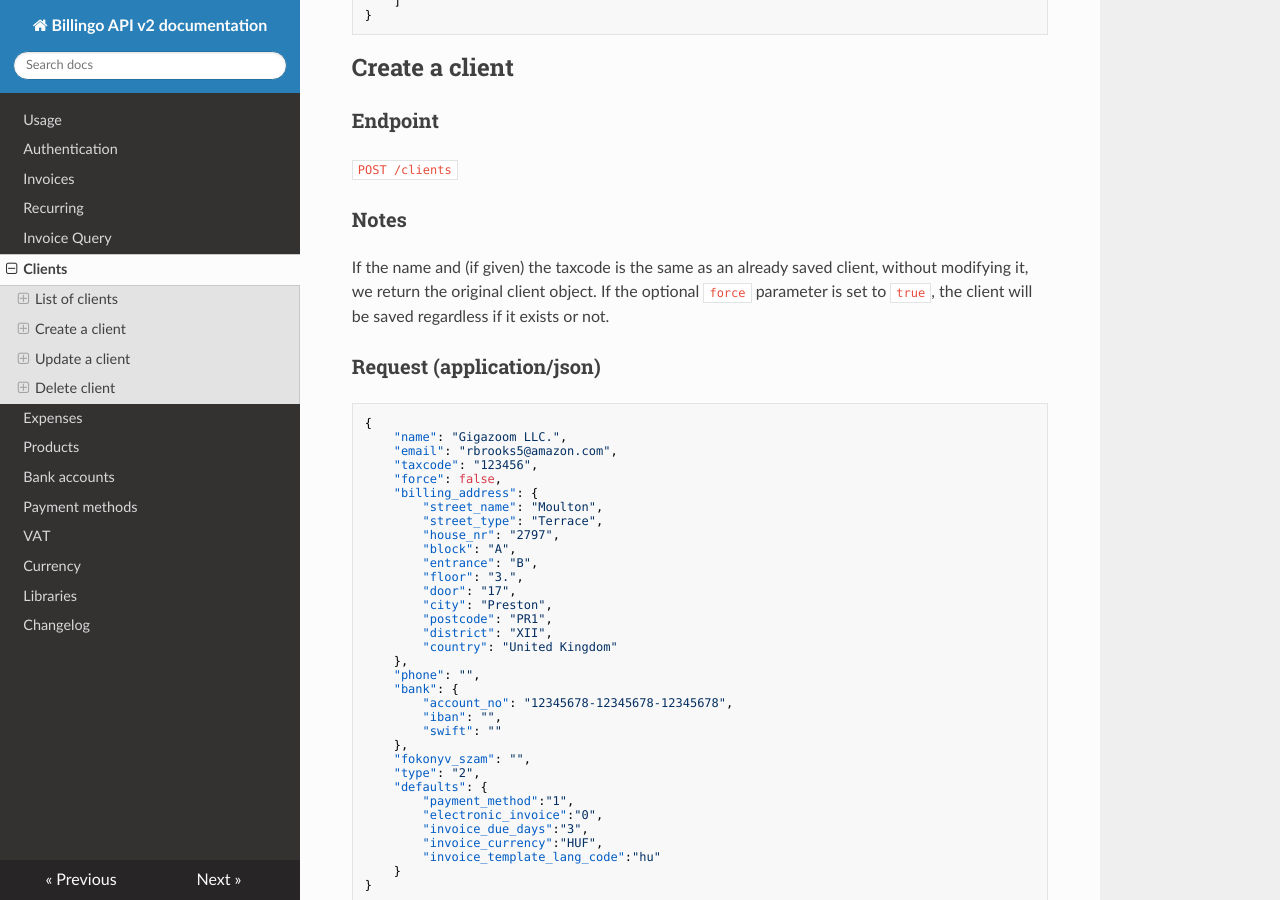
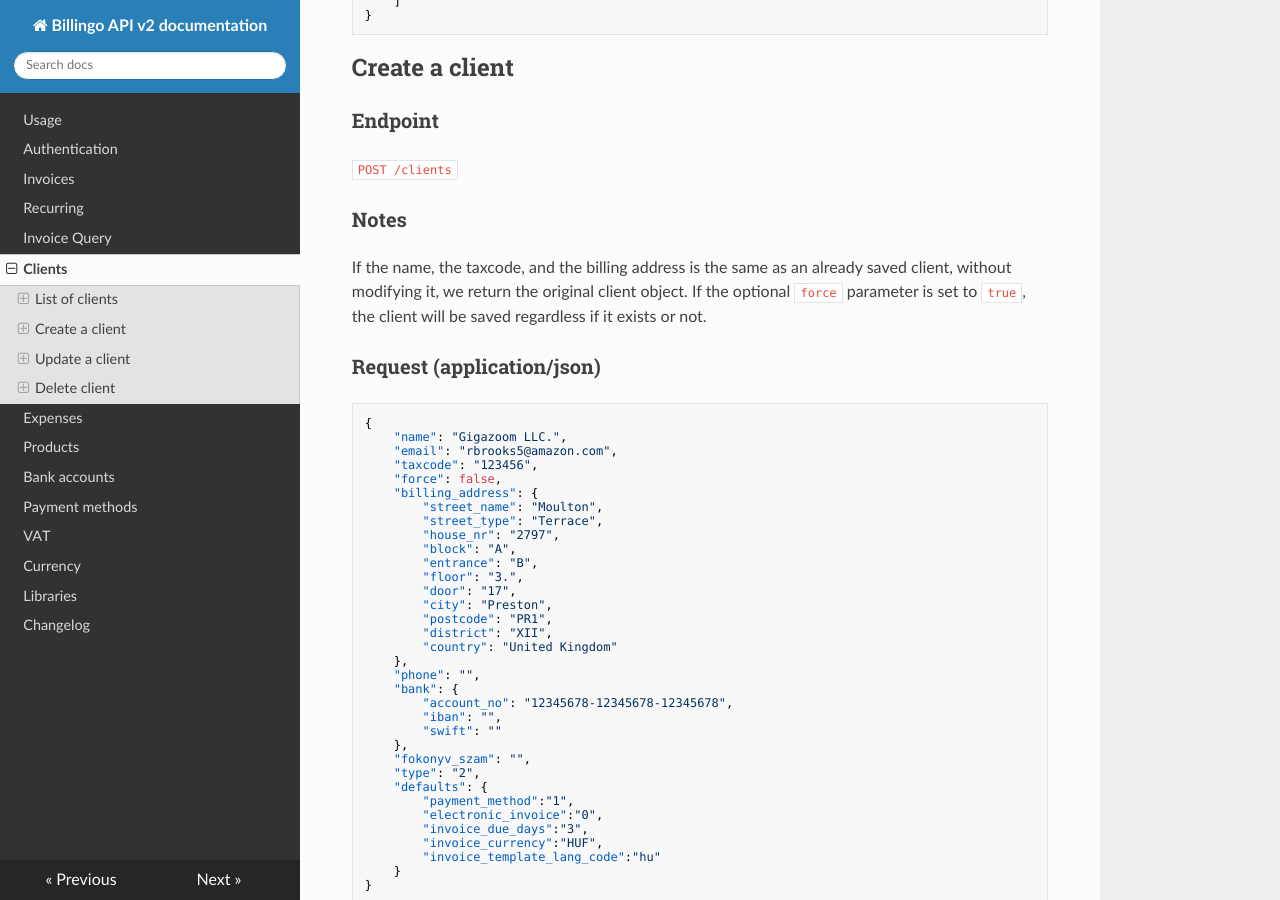
Before and after one commit to octonull/Billingo-API-docs, an MkDocs documentation site: the page built from docs/clients.md, in a window 1280 px wide and 900 px high, scrolled down 1262 px. Built offline with MkDocs 1.6.1, drawn with Linux system fonts in a browser that asks for light colours; nearby versions of some CDN libraries; old or Windows-style settings are respelled for this version of MkDocs.

Commit message:
BILL10-794

```diff
--- a/docs/clients.md
+++ b/docs/clients.md
@@ -72,7 +72,7 @@ JSON Schema: [https://www.billingo.hu/json/schema/client.json](https://www.billi
 
 ### Notes
 
-If the name and (if given) the taxcode is the same as an already saved client, without modifying it, we return
+If the name, the taxcode, and the billing address is the same as an already saved client, without modifying it, we return
 the original client object. If the optional `force` parameter is set to `true`, the client will be saved regardless
 if it exists or not.
 
```
